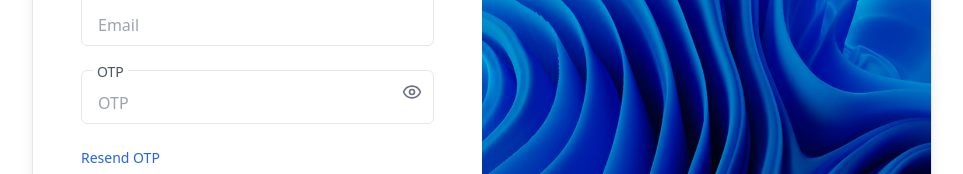
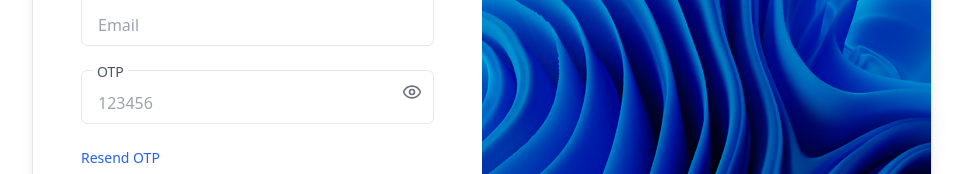
Before and after one commit to fieldmarcel/notesApp_fullstack, a React (Vite) app in the folder client/: page / in a window 1280 px wide. Shown: the part 336-510 px from the top of the page, without its empty margins (158-1121 px from the left). Built offline with nearby package versions, Linux system fonts and the light colour scheme; no server answers.

Commit message:
some changes in login page

```diff
--- a/client/src/pages/Login.jsx
+++ b/client/src/pages/Login.jsx
@@ -86,7 +86,7 @@ export default function Login() {
                 placeholder="Email"
               />
               <label
-                htmlFor="email"
+                htmlFor="ahmad@gmail.com"
                 className="absolute -top-2 left-3 bg-white px-1 text-sm text-gray-600 peer-focus:text-blue-500"
               >
                 Email
@@ -101,7 +101,7 @@ export default function Login() {
                 value={otp}
                 onChange={(e) => setOtp(e.target.value)}
                 className="peer w-full border rounded-md px-4 pt-5 pb-2 text-gray-700 focus:outline-none focus:ring-2 focus:ring-blue-500"
-                placeholder="OTP"
+                placeholder="123456"
               />
               <label
                 htmlFor="otp"
```
